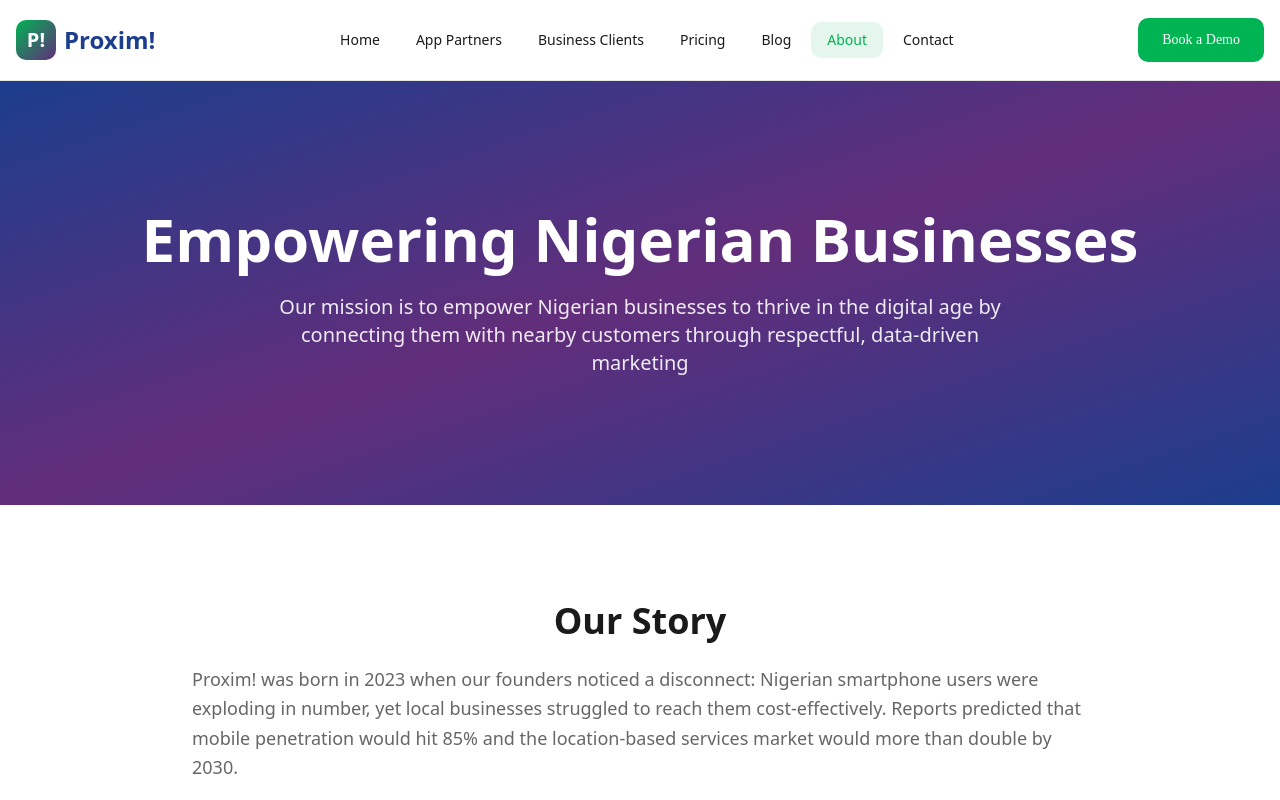
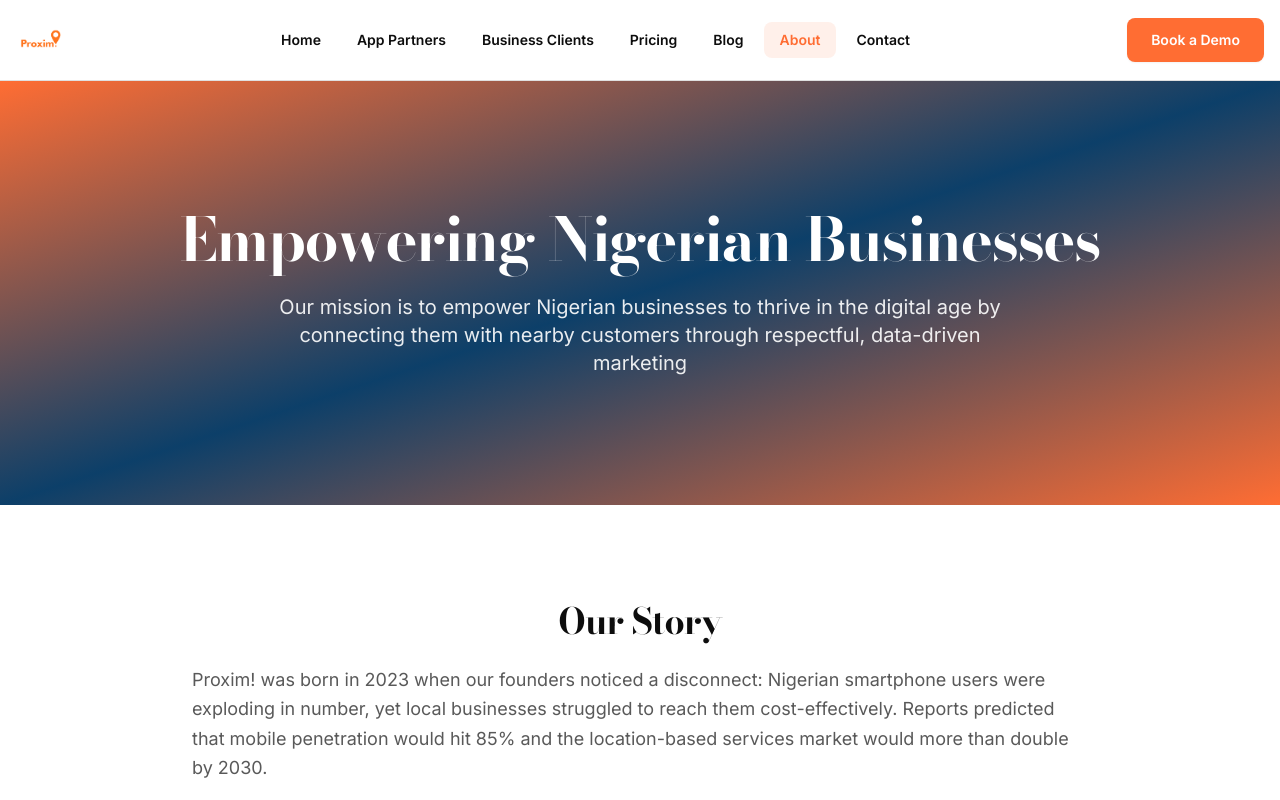
Before and after one commit to iliosintelligence-dotcom/origin-oomph, a React (Vite) app: page /about in a window 1280 px wide. Shown: the top 800 px of the page. Built offline with nearby package versions, Linux system fonts and the light colour scheme; the HTML template or start-up script is replaced by a standard one.

Commit message:
Update color scheme and logo

```diff
--- a/index.html
+++ b/index.html
@@ -3,6 +3,9 @@
   <head>
     <meta charset="UTF-8" />
     <meta name="viewport" content="width=device-width, initial-scale=1.0" />
+    <link rel="preconnect" href="https://fonts.googleapis.com">
+    <link rel="preconnect" href="https://fonts.gstatic.com" crossorigin>
+    <link href="https://fonts.googleapis.com/css2?family=Bodoni+Moda:wght@400;500;600;700;800;900&family=Inter:wght@400;500;600;700&display=swap" rel="stylesheet">
     <title>Proxim! — Proximity Marketing for Nigerian Businesses | Boost Local Revenue</title>
     <meta name="description" content="Drive in-store conversions with privacy-first proximity notifications. Location-based marketing for Nigerian businesses and app partners." />
     <meta name="author" content="Proxim!" />
--- a/src/components/Footer.tsx
+++ b/src/components/Footer.tsx
@@ -2,34 +2,36 @@ import { Link } from "react-router-dom";
 import { Input } from "@/components/ui/input";
 import { Button } from "@/components/ui/button";
 import { Facebook, Twitter, Linkedin, Instagram, Mail, Phone, MapPin } from "lucide-react";
+import logo from "@/assets/logo.png";
 
 const Footer = () => {
   return (
-    <footer className="bg-primary text-primary-foreground">
+    <footer className="bg-secondary text-secondary-foreground">
       <div className="container mx-auto px-4 py-12 md:py-16">
         <div className="grid grid-cols-1 md:grid-cols-2 lg:grid-cols-4 gap-8 mb-8">
           {/* Company Info */}
           <div>
-            <div className="flex items-center space-x-2 mb-4">
-              <div className="w-10 h-10 bg-gradient-to-br from-secondary to-info rounded-lg flex items-center justify-center">
-                <span className="text-white font-bold text-xl">P!</span>
-              </div>
-              <span className="text-xl font-bold">Proxim!</span>
+            <div className="mb-4">
+              <img
+                src={logo}
+                alt="Proxim!"
+                className="h-10 w-auto brightness-0 invert"
+              />
             </div>
-            <p className="text-primary-foreground/80 text-sm mb-4">
+            <p className="text-secondary-foreground/80 text-sm mb-4">
               Privacy-first proximity marketing that drives local revenue for Nigerian businesses.
             </p>
             <div className="flex space-x-3">
-              <a href="#" className="w-9 h-9 rounded-lg bg-primary-foreground/10 hover:bg-secondary flex items-center justify-center transition-colors" aria-label="Facebook">
+              <a href="#" className="w-9 h-9 rounded-lg bg-secondary-foreground/10 hover:bg-primary flex items-center justify-center transition-colors" aria-label="Facebook">
                 <Facebook className="w-4 h-4" />
               </a>
-              <a href="#" className="w-9 h-9 rounded-lg bg-primary-foreground/10 hover:bg-secondary flex items-center justify-center transition-colors" aria-label="Twitter">
+              <a href="#" className="w-9 h-9 rounded-lg bg-secondary-foreground/10 hover:bg-primary flex items-center justify-center transition-colors" aria-label="Twitter">
                 <Twitter className="w-4 h-4" />
               </a>
-              <a href="#" className="w-9 h-9 rounded-lg bg-primary-foreground/10 hover:bg-secondary flex items-center justify-center transition-colors" aria-label="LinkedIn">
+              <a href="#" className="w-9 h-9 rounded-lg bg-secondary-foreground/10 hover:bg-primary flex items-center justify-center transition-colors" aria-label="LinkedIn">
                 <Linkedin className="w-4 h-4" />
               </a>
-              <a href="#" className="w-9 h-9 rounded-lg bg-primary-foreground/10 hover:bg-secondary flex items-center justify-center transition-colors" aria-label="Instagram">
+              <a href="#" className="w-9 h-9 rounded-lg bg-secondary-foreground/10 hover:bg-primary flex items-center justify-center transition-colors" aria-label="Instagram">
                 <Instagram className="w-4 h-4" />
               </a>
             </div>
@@ -40,32 +42,32 @@ const Footer = () => {
             <h3 className="text-lg font-semibold mb-4">Quick Links</h3>
             <ul className="space-y-2 text-sm">
               <li>
-                <Link to="/" className="text-primary-foreground/80 hover:text-secondary transition-colors">
+                <Link to="/" className="text-secondary-foreground/80 hover:text-primary transition-colors">
                   Home
                 </Link>
               </li>
               <li>
-                <Link to="/app-partners" className="text-primary-foreground/80 hover:text-secondary transition-colors">
+                <Link to="/app-partners" className="text-secondary-foreground/80 hover:text-primary transition-colors">
                   App Partners
                 </Link>
               </li>
               <li>
-                <Link to="/business-clients" className="text-primary-foreground/80 hover:text-secondary transition-colors">
+                <Link to="/business-clients" className="text-secondary-foreground/80 hover:text-primary transition-colors">
                   Business Clients
                 </Link>
               </li>
               <li>
-                <Link to="/pricing" className="text-primary-foreground/80 hover:text-secondary transition-colors">
+                <Link to="/pricing" className="text-secondary-foreground/80 hover:text-primary transition-colors">
                   Pricing
                 </Link>
               </li>
               <li>
-                <Link to="/blog" className="text-primary-foreground/80 hover:text-secondary transition-colors">
+                <Link to="/blog" className="text-secondary-foreground/80 hover:text-primary transition-colors">
                   Blog
                 </Link>
               </li>
               <li>
-                <Link to="/about" className="text-primary-foreground/80 hover:text-secondary transition-colors">
+                <Link to="/about" className="text-secondary-foreground/80 hover:text-primary transition-colors">
                   About Us
                 </Link>
               </li>
@@ -75,7 +77,7 @@ const Footer = () => {
           {/* Contact Info */}
           <div>
             <h3 className="text-lg font-semibold mb-4">Contact</h3>
-            <ul className="space-y-3 text-sm text-primary-foreground/80">
+            <ul className="space-y-3 text-sm text-secondary-foreground/80">
               <li className="flex items-start space-x-2">
                 <MapPin className="w-4 h-4 mt-0.5 flex-shrink-0" />
                 <span>Proxim HQ, Lekki Phase 1, Lagos, Nigeria</span>
@@ -97,16 +99,16 @@ const Footer = () => {
           {/* Newsletter */}
           <div>
             <h3 className="text-lg font-semibold mb-4">Newsletter</h3>
-            <p className="text-sm text-primary-foreground/80 mb-4">
+            <p className="text-sm text-secondary-foreground/80 mb-4">
               Get the latest proximity marketing insights and updates.
             </p>
             <form className="space-y-2" onSubmit={(e) => e.preventDefault()}>
               <Input
                 type="email"
                 placeholder="Your email"
-                className="bg-primary-foreground/10 border-primary-foreground/20 text-primary-foreground placeholder:text-primary-foreground/50"
+                className="bg-secondary-foreground/10 border-secondary-foreground/20 text-secondary-foreground placeholder:text-secondary-foreground/50"
               />
-              <Button variant="default" className="w-full bg-secondary hover:bg-secondary/90" size="lg">
+              <Button variant="primary" className="w-full" size="lg">
                 Subscribe
               </Button>
             </form>
@@ -114,19 +116,19 @@ const Footer = () => {
         </div>
 
         {/* Bottom Bar */}
-        <div className="pt-8 border-t border-primary-foreground/20">
+        <div className="pt-8 border-t border-secondary-foreground/20">
           <div className="flex flex-col md:flex-row justify-between items-center space-y-4 md:space-y-0">
-            <p className="text-sm text-primary-foreground/60">
+            <p className="text-sm text-secondary-foreground/60">
               © {new Date().getFullYear()} Proxim! All rights reserved.
             </p>
             <div className="flex space-x-6 text-sm">
-              <Link to="/privacy" className="text-primary-foreground/60 hover:text-secondary transition-colors">
+              <Link to="/privacy" className="text-secondary-foreground/60 hover:text-primary transition-colors">
                 Privacy Policy
               </Link>
-              <Link to="/terms" className="text-primary-foreground/60 hover:text-secondary transition-colors">
+              <Link to="/terms" className="text-secondary-foreground/60 hover:text-primary transition-colors">
                 Terms of Service
               </Link>
-              <Link to="/ndpr" className="text-primary-foreground/60 hover:text-secondary transition-colors">
+              <Link to="/ndpr" className="text-secondary-foreground/60 hover:text-primary transition-colors">
                 NDPR Compliance
               </Link>
             </div>
--- a/src/components/Header.tsx
+++ b/src/components/Header.tsx
@@ -2,6 +2,7 @@ import { useState } from "react";
 import { Link, useLocation } from "react-router-dom";
 import { Button } from "@/components/ui/button";
 import { Menu, X } from "lucide-react";
+import logo from "@/assets/logo.png";
 
 const Header = () => {
   const [isMenuOpen, setIsMenuOpen] = useState(false);
@@ -24,11 +25,12 @@ const Header = () => {
       <div className="container mx-auto px-4">
         <nav className="flex items-center justify-between h-16 md:h-20">
           {/* Logo */}
-          <Link to="/" className="flex items-center space-x-2 group">
-            <div className="w-10 h-10 bg-gradient-to-br from-secondary to-info rounded-lg flex items-center justify-center transition-transform group-hover:scale-110">
-              <span className="text-white font-bold text-xl">P!</span>
-            </div>
-            <span className="text-xl md:text-2xl font-bold text-primary">Proxim!</span>
+          <Link to="/" className="flex items-center group">
+            <img
+              src={logo}
+              alt="Proxim!"
+              className="h-10 md:h-12 w-auto transition-opacity group-hover:opacity-80"
+            />
           </Link>
 
           {/* Desktop Navigation */}
@@ -37,10 +39,10 @@ const Header = () => {
               <Link
                 key={item.path}
                 to={item.path}
-                className={`px-4 py-2 rounded-lg text-sm font-medium transition-colors ${
+                className={`px-4 py-2 rounded-lg text-sm font-semibold transition-colors ${
                   isActive(item.path)
-                    ? "text-secondary bg-secondary/10"
-                    : "text-foreground hover:text-secondary hover:bg-muted"
+                    ? "text-primary bg-primary/10"
+                    : "text-foreground hover:text-primary hover:bg-muted"
                 }`}
               >
                 {item.name}
@@ -76,10 +78,10 @@ const Header = () => {
                   key={item.path}
                   to={item.path}
                   onClick={() => setIsMenuOpen(false)}
-                  className={`px-4 py-3 rounded-lg text-sm font-medium transition-colors ${
+                  className={`px-4 py-3 rounded-lg text-sm font-semibold transition-colors ${
                     isActive(item.path)
-                      ? "text-secondary bg-secondary/10"
-                      : "text-foreground hover:text-secondary hover:bg-muted"
+                      ? "text-primary bg-primary/10"
+                      : "text-foreground hover:text-primary hover:bg-muted"
                   }`}
                 >
                   {item.name}
--- a/src/components/ui/button.tsx
+++ b/src/components/ui/button.tsx
@@ -5,15 +5,16 @@ import { cva, type VariantProps } from "class-variance-authority";
 import { cn } from "@/lib/utils";
 
 const buttonVariants = cva(
-  "inline-flex items-center justify-center gap-2 whitespace-nowrap rounded-lg text-sm font-medium font-['Poppins'] ring-offset-background transition-all duration-300 focus-visible:outline-none focus-visible:ring-2 focus-visible:ring-ring focus-visible:ring-offset-2 disabled:pointer-events-none disabled:opacity-50 [&_svg]:pointer-events-none [&_svg]:size-4 [&_svg]:shrink-0",
+  "inline-flex items-center justify-center gap-2 whitespace-nowrap rounded-lg text-sm font-semibold ring-offset-background transition-all duration-300 focus-visible:outline-none focus-visible:ring-2 focus-visible:ring-ring focus-visible:ring-offset-2 disabled:pointer-events-none disabled:opacity-50 [&_svg]:pointer-events-none [&_svg]:size-4 [&_svg]:shrink-0",
   {
     variants: {
       variant: {
-        default: "bg-secondary text-secondary-foreground hover:bg-secondary/90",
-        primary: "bg-primary text-primary-foreground hover:bg-primary/90",
-        outline: "border border-input bg-background hover:bg-accent hover:text-accent-foreground",
-        ghost: "hover:bg-accent hover:text-accent-foreground",
-        link: "text-primary underline-offset-4 hover:underline",
+        default: "bg-primary text-primary-foreground hover:bg-primary/90 shadow-sm hover:shadow-md",
+        primary: "bg-primary text-primary-foreground hover:bg-accent shadow-sm hover:shadow-md",
+        secondary: "bg-secondary text-secondary-foreground hover:bg-secondary/90 shadow-sm hover:shadow-md",
+        outline: "border-2 border-input bg-background hover:bg-muted hover:border-primary",
+        ghost: "hover:bg-muted hover:text-primary",
+        link: "text-primary underline-offset-4 hover:underline hover:text-accent",
       },
       size: {
         default: "h-11 px-6 py-2 min-h-[44px]",
--- a/src/index.css
+++ b/src/index.css
@@ -10,48 +10,48 @@ All colors MUST be HSL.
   :root {
     /* Base */
     --background: 0 0% 100%;
-    --foreground: 0 0% 10%;
+    --foreground: 0 0% 5%;
 
     --card: 0 0% 100%;
-    --card-foreground: 0 0% 10%;
+    --card-foreground: 0 0% 5%;
 
     --popover: 0 0% 100%;
-    --popover-foreground: 0 0% 10%;
+    --popover-foreground: 0 0% 5%;
 
-    /* Primary - Deep Blue (#1A3A8F) */
-    --primary: 222 67% 33%;
+    /* Primary - Proxim Orange (#FF6B35) */
+    --primary: 17 100% 60%;
     --primary-foreground: 0 0% 100%;
 
-    /* Secondary - Vibrant Green (#00B259) */
-    --secondary: 148 100% 35%;
+    /* Secondary - Deep Charcoal (#1A1A1A) */
+    --secondary: 0 0% 10%;
     --secondary-foreground: 0 0% 100%;
 
-    --muted: 0 0% 95%;
-    --muted-foreground: 0 0% 40%;
+    --muted: 0 0% 96%;
+    --muted-foreground: 0 0% 35%;
 
-    /* Accent - Warm Orange (#FF7A00) */
-    --accent: 29 100% 50%;
+    /* Accent - Darker Orange (#E85D2E) */
+    --accent: 14 82% 54%;
     --accent-foreground: 0 0% 100%;
 
     --destructive: 0 84.2% 60.2%;
     --destructive-foreground: 0 0% 100%;
 
-    --border: 0 0% 90%;
-    --input: 0 0% 90%;
-    --ring: 148 100% 35%;
+    --border: 0 0% 88%;
+    --input: 0 0% 88%;
+    --ring: 17 100% 60%;
 
-    /* Warning - Bright Yellow (#FFCB05) */
-    --warning: 47 100% 51%;
+    /* Warning - Amber (#FFA726) */
+    --warning: 32 100% 58%;
     --warning-foreground: 0 0% 10%;
 
-    /* Info - Deep Purple (#5E2D79) */
-    --info: 281 46% 33%;
+    /* Info - Navy Blue (#0D3B66) */
+    --info: 207 79% 23%;
     --info-foreground: 0 0% 100%;
 
-    /* Soft Gray (#F2F2F2) */
-    --soft-gray: 0 0% 95%;
+    /* Soft Gray */
+    --soft-gray: 0 0% 96%;
 
-    --radius: 0.625rem;
+    --radius: 0.5rem;
 
 
     --sidebar-background: 0 0% 98%;
@@ -65,48 +65,48 @@ All colors MUST be HSL.
   }
 
   .dark {
-    --background: 222 50% 8%;
+    --background: 0 0% 8%;
     --foreground: 0 0% 98%;
 
-    --card: 222 50% 12%;
+    --card: 0 0% 12%;
     --card-foreground: 0 0% 98%;
 
-    --popover: 222 50% 12%;
+    --popover: 0 0% 12%;
     --popover-foreground: 0 0% 98%;
 
-    --primary: 148 100% 40%;
+    --primary: 17 100% 60%;
     --primary-foreground: 0 0% 100%;
 
-    --secondary: 222 67% 40%;
+    --secondary: 0 0% 15%;
     --secondary-foreground: 0 0% 100%;
 
-    --muted: 222 30% 18%;
+    --muted: 0 0% 18%;
     --muted-foreground: 0 0% 70%;
 
-    --accent: 29 100% 55%;
+    --accent: 14 82% 54%;
     --accent-foreground: 0 0% 100%;
 
     --destructive: 0 62.8% 30.6%;
     --destructive-foreground: 0 0% 100%;
 
-    --border: 222 30% 20%;
-    --input: 222 30% 20%;
-    --ring: 148 100% 45%;
+    --border: 0 0% 20%;
+    --input: 0 0% 20%;
+    --ring: 17 100% 60%;
 
-    --warning: 47 100% 60%;
+    --warning: 32 100% 58%;
     --warning-foreground: 0 0% 10%;
 
-    --info: 281 46% 40%;
+    --info: 207 79% 23%;
     --info-foreground: 0 0% 100%;
 
-    --sidebar-background: 240 5.9% 10%;
-    --sidebar-foreground: 240 4.8% 95.9%;
-    --sidebar-primary: 224.3 76.3% 48%;
+    --sidebar-background: 0 0% 10%;
+    --sidebar-foreground: 0 0% 95%;
+    --sidebar-primary: 17 100% 60%;
     --sidebar-primary-foreground: 0 0% 100%;
-    --sidebar-accent: 240 3.7% 15.9%;
-    --sidebar-accent-foreground: 240 4.8% 95.9%;
-    --sidebar-border: 240 3.7% 15.9%;
-    --sidebar-ring: 217.2 91.2% 59.8%;
+    --sidebar-accent: 0 0% 15%;
+    --sidebar-accent-foreground: 0 0% 95%;
+    --sidebar-border: 0 0% 15%;
+    --sidebar-ring: 17 100% 60%;
   }
 }
 
@@ -117,17 +117,23 @@ All colors MUST be HSL.
 
   body {
     @apply bg-background text-foreground;
-    font-family: 'Nunito Sans', system-ui, -apple-system, sans-serif;
+    font-family: 'Inter', system-ui, -apple-system, sans-serif;
+    font-weight: 400;
   }
 
   h1, h2, h3, h4, h5, h6 {
-    font-family: 'Montserrat', system-ui, -apple-system, sans-serif;
+    font-family: 'Bodoni Moda', Georgia, serif;
     font-weight: 700;
+    letter-spacing: -0.02em;
   }
 
   button, input, select, textarea {
-    font-family: 'Poppins', system-ui, -apple-system, sans-serif;
+    font-family: 'Inter', system-ui, -apple-system, sans-serif;
     font-weight: 500;
+  }
+
+  strong, b {
+    font-weight: 700;
   }
 
   /* Blog post prose styling */
@@ -156,8 +162,8 @@ All colors MUST be HSL.
   }
 
   .prose a {
-    @apply text-secondary hover:text-secondary/80 underline;
+    @apply text-primary hover:text-accent underline;
   }
 }
 
-@import url('https://fonts.googleapis.com/css2?family=Montserrat:wght@700;800&family=Nunito+Sans:wght@400;600;700&family=Poppins:wght@500;600&display=swap');
+@import url('https://fonts.googleapis.com/css2?family=Bodoni+Moda:wght@400;500;600;700;800;900&family=Inter:wght@400;500;600;700&display=swap');
--- a/tailwind.config.ts
+++ b/tailwind.config.ts
@@ -13,6 +13,10 @@ export default {
       },
     },
     extend: {
+      fontFamily: {
+        'bodoni': ['Bodoni Moda', 'Georgia', 'serif'],
+        'inter': ['Inter', 'system-ui', 'sans-serif'],
+      },
       colors: {
         border: "hsl(var(--border))",
         input: "hsl(var(--input))",
```
Also changed, not shown: src/assets/logo.png (added).
